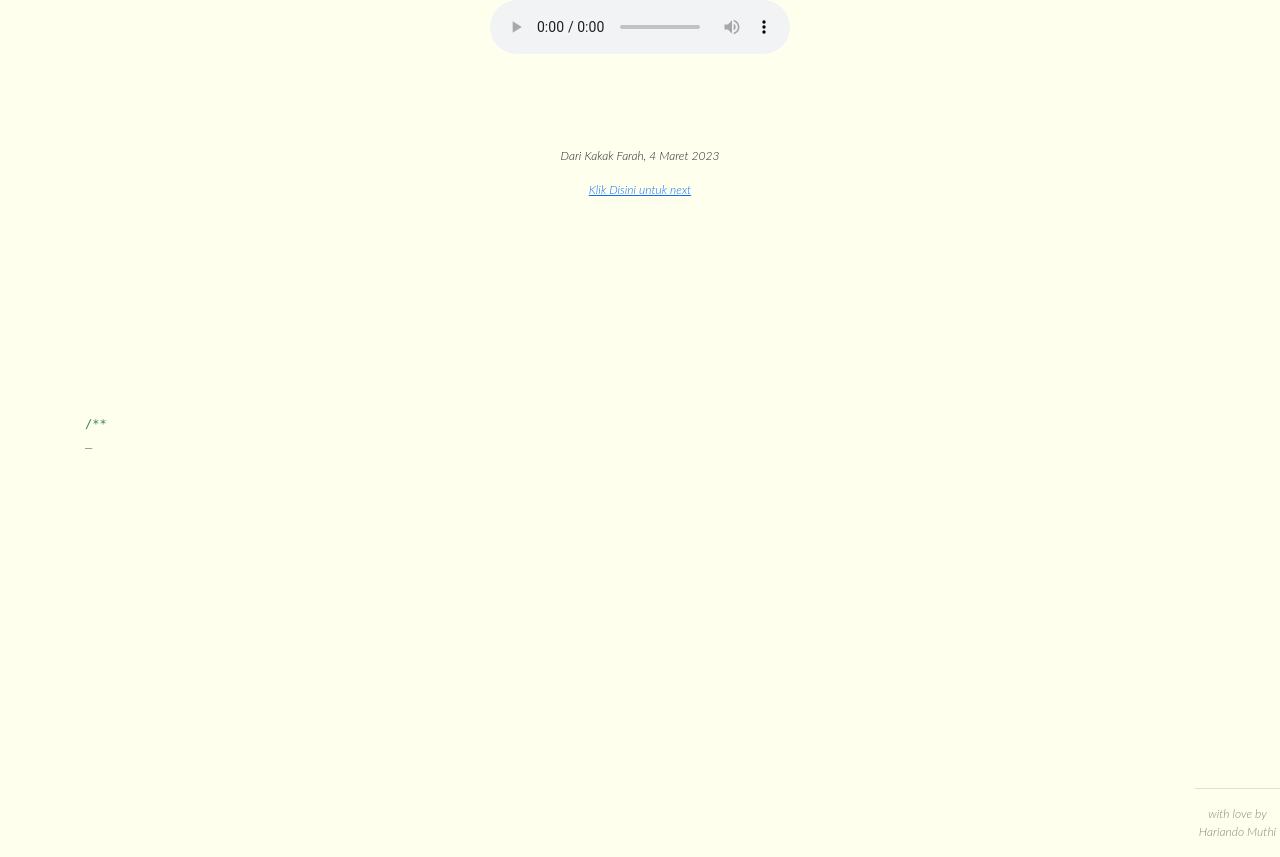
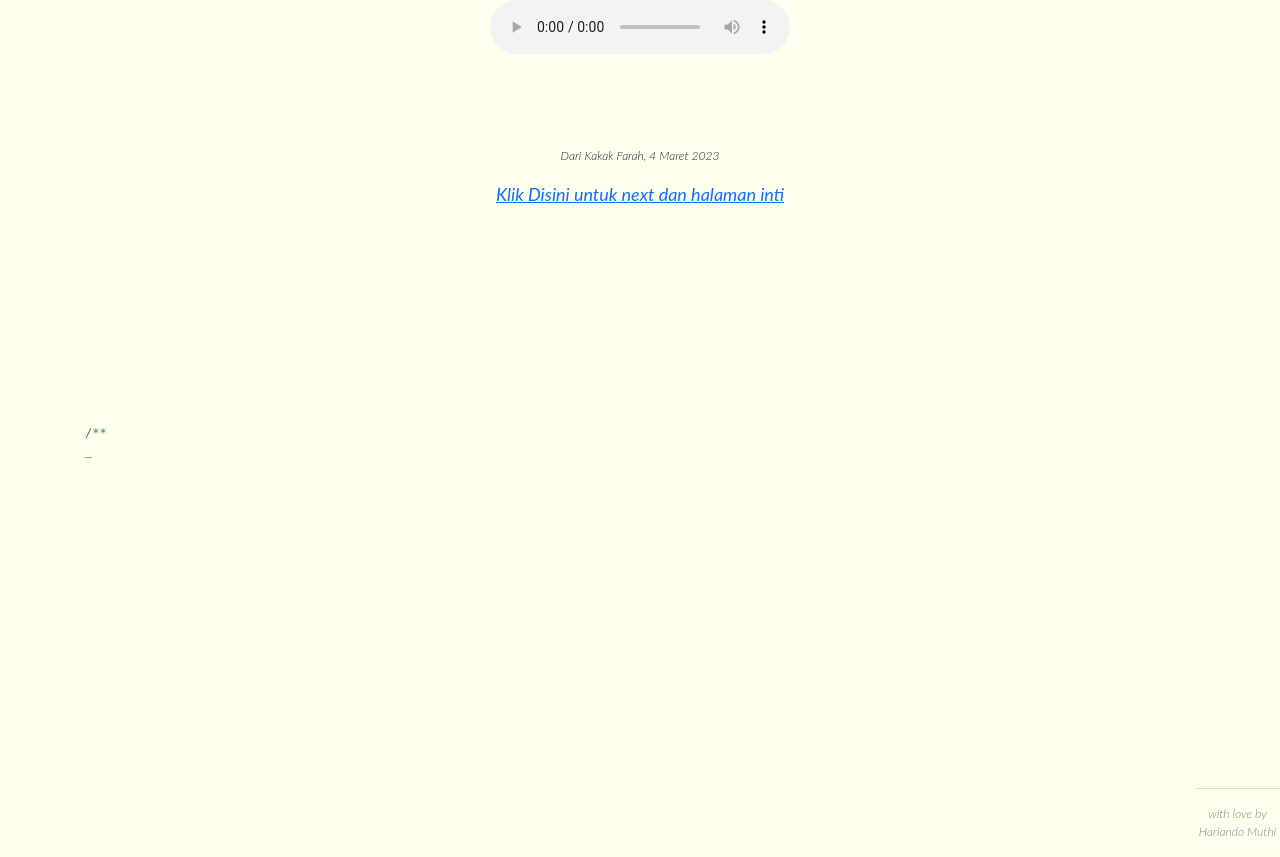
Before and after one commit to hariando7/HBD, a plain HTML site: page index-1.html in a window 1280 px wide. Drawn offline with nearby package versions, Linux system fonts and the light colour scheme; files that its build step writes are made by us from their sources.

Commit message:
Update index-1.html

```diff
--- a/index-1.html
+++ b/index-1.html
@@ -213,7 +213,7 @@ you give to every one who knows you">
                 <p>Dari Kakak Farah, 4 Maret 2023</p>
             </center>
             <a href="inti.html">
-                <p>Klik Disini untuk next</p>
+                <p style="font-size: large;"> <b> Klik Disini untuk next dan halaman inti </b></p>
             </a>
             <div id="code">
                 <span class="comments">
```
